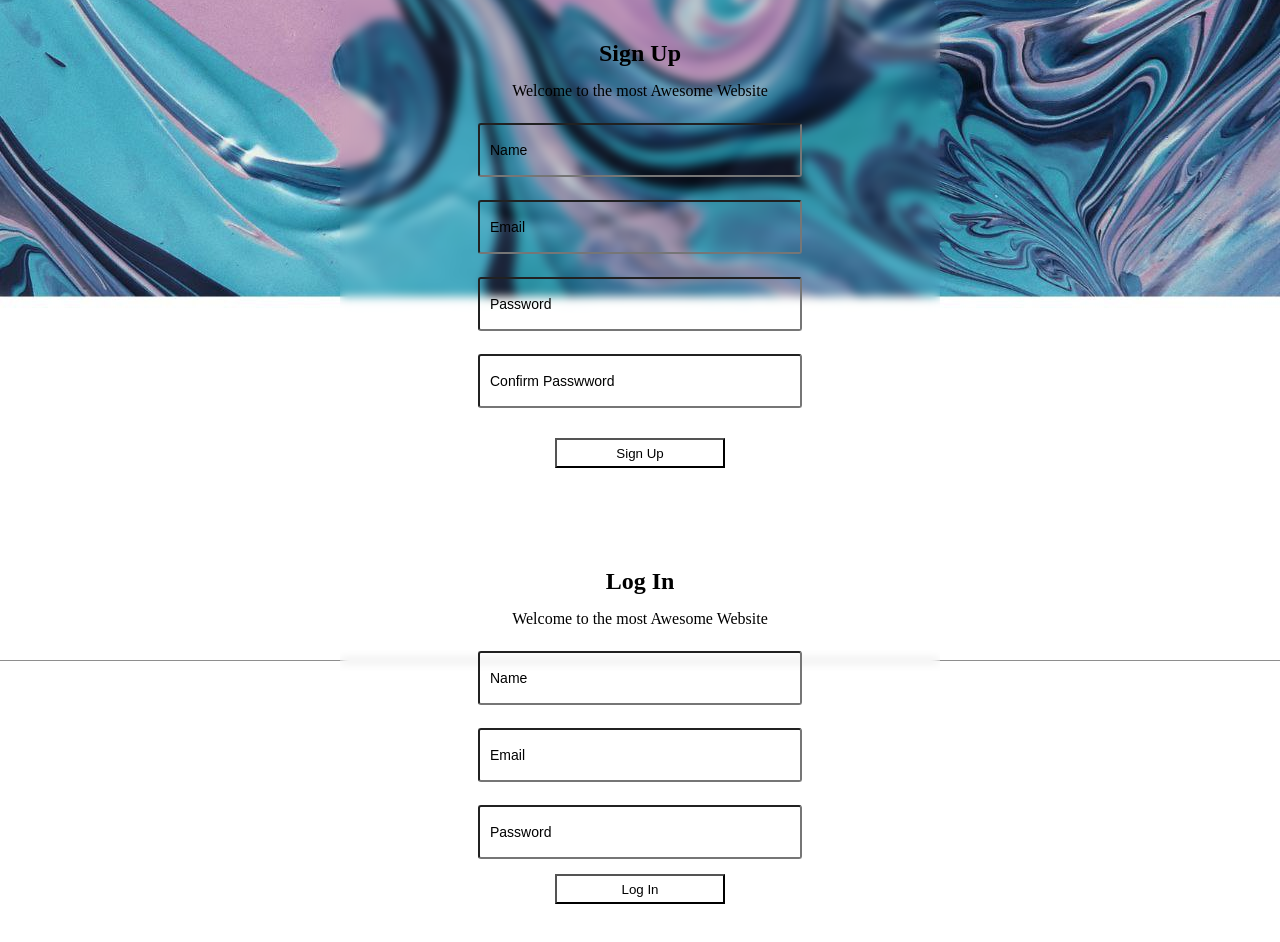
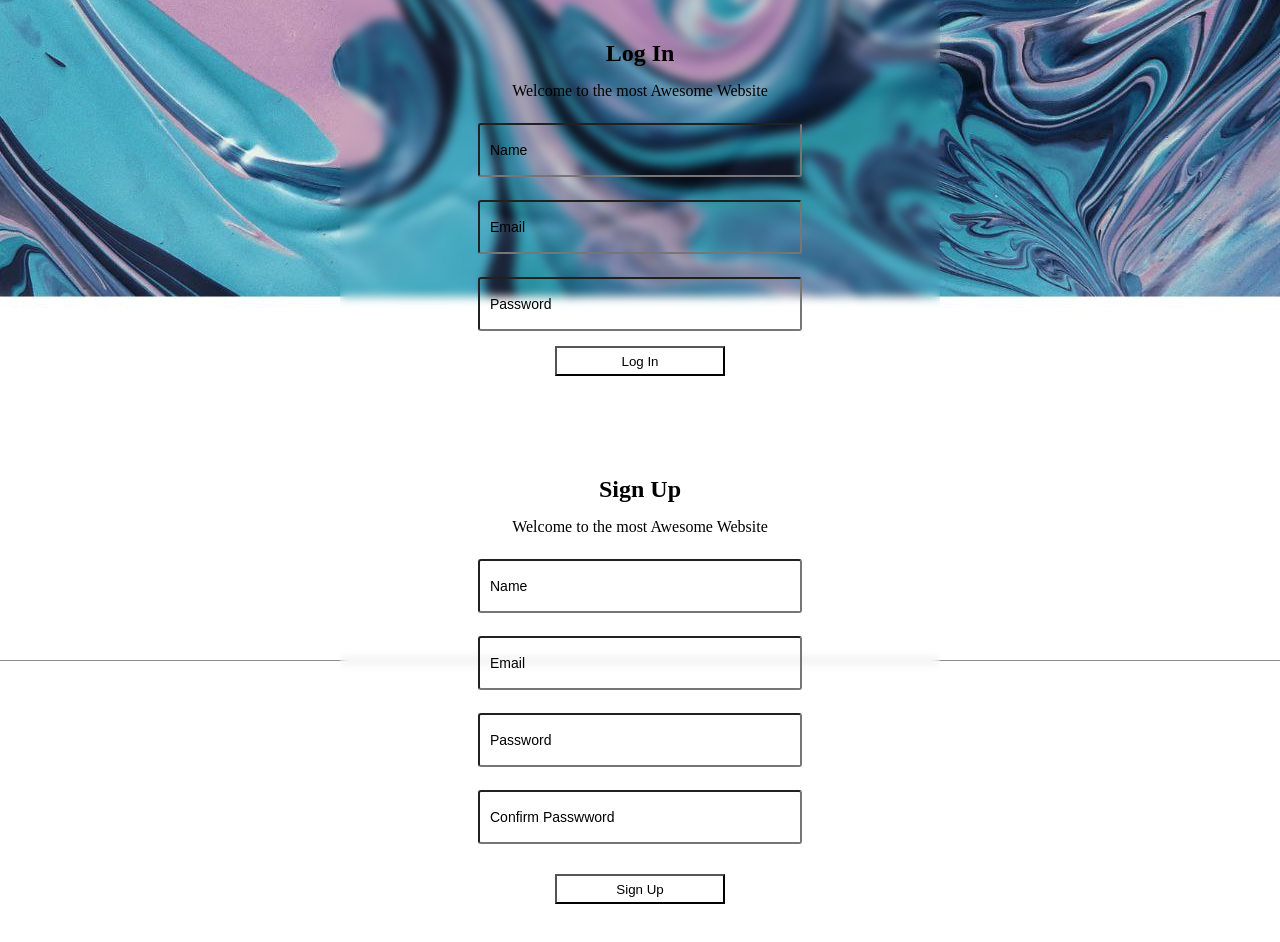
Before and after one commit to bhawnaniankit/ShowCase, a React (Vite) app in the folder Frontend/: page / in a window 1280 px wide. Shown: the part 60-1002 px from the top of the page. Built offline with nearby package versions, Linux system fonts and the light colour scheme.

Commit message:
Issues with cookie login

```diff
--- a/Frontend/components/login.jsx
+++ b/Frontend/components/login.jsx
@@ -1,4 +1,4 @@
-import { useState } from "react";
+import React, { useState } from "react";
 import "./sign.css"
 import axios from "axios";
 
@@ -7,7 +7,8 @@ export function LogIn() {
     const [email, setEmail] = useState("");
     const [password, setPassword] = useState("");
 
-    return <div className="SignUp">
+    return <React.Fragment>
+        <div className="SignUp">
             <h2>Log In</h2>
             <p>Welcome to the most Awesome Website</p>
             <input type="text" placeholder="Name" className="signup-input" onChange={(e) => {
@@ -17,10 +18,11 @@ export function LogIn() {
             <input type="password" placeholder="Password" className="signup-input" onChange={(e) => { setPassword(e.target.value) }} />
             <div className="btn-div">
                 <button className="signup-btn" onClick={async () => {
-                const res = await axios.get("http://localhost:3000/log-in", { params: { name: name, email: email, password: password } });
+                    const res = await axios.get("http://localhost:3000/log-in", { headers: { name: name, email: email, password: password, withCredentials: true } });
                     console.log(res);
                     alert("Successfully Logged In")
                 }}>Log In</button>
             </div>
         </div>
+    </React.Fragment>
 }
--- a/Frontend/package.json
+++ b/Frontend/package.json
@@ -14,7 +14,7 @@
     "react": "^18.2.0",
     "react-cookie": "^7.1.0",
     "react-dom": "^18.2.0",
-    "react-router-dom": "^5.2.0"
+    "react-router-dom": "^6.22.1"
   },
   "devDependencies": {
     "@types/react": "^18.2.56",
--- a/Frontend/src/App.jsx
+++ b/Frontend/src/App.jsx
@@ -4,18 +4,22 @@ import { SignUp } from '../components/signup'
 import { Header } from '../components/Header'
 // import { BrowserRouter, Routes, Route } from "react-router-dom";
 import { LogIn } from '../components/login'
+// const root = createRoot(document.getElementById("root"));
 
 
 function App() {
   return (
     <>
       <Header></Header>
+
+      <div className='signup-container'>
+        <LogIn />
+      </div>
+
       <div className='signup-container'>
         <SignUp></SignUp>
       </div>
-      <div className='signup-container'>
-        <LogIn />
-      </div>
+
     </>
   )
 }
```
Also changed, not shown: 2 other files (tests, documents, lock files or other folders). Lines whose indentation alone changed are shown as unchanged.
